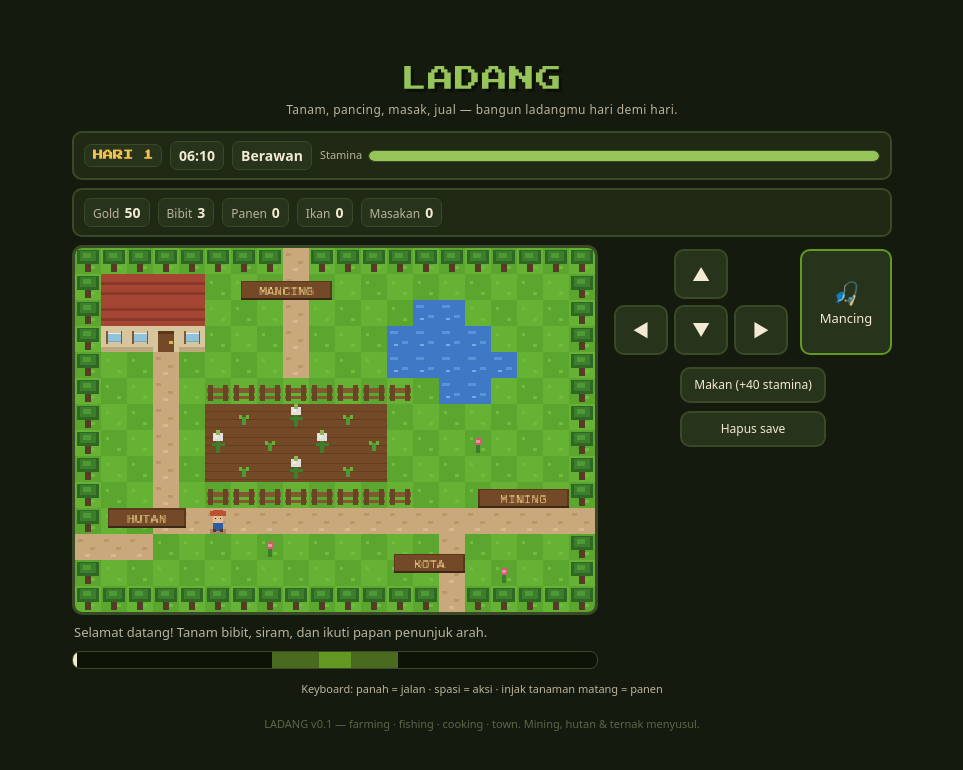
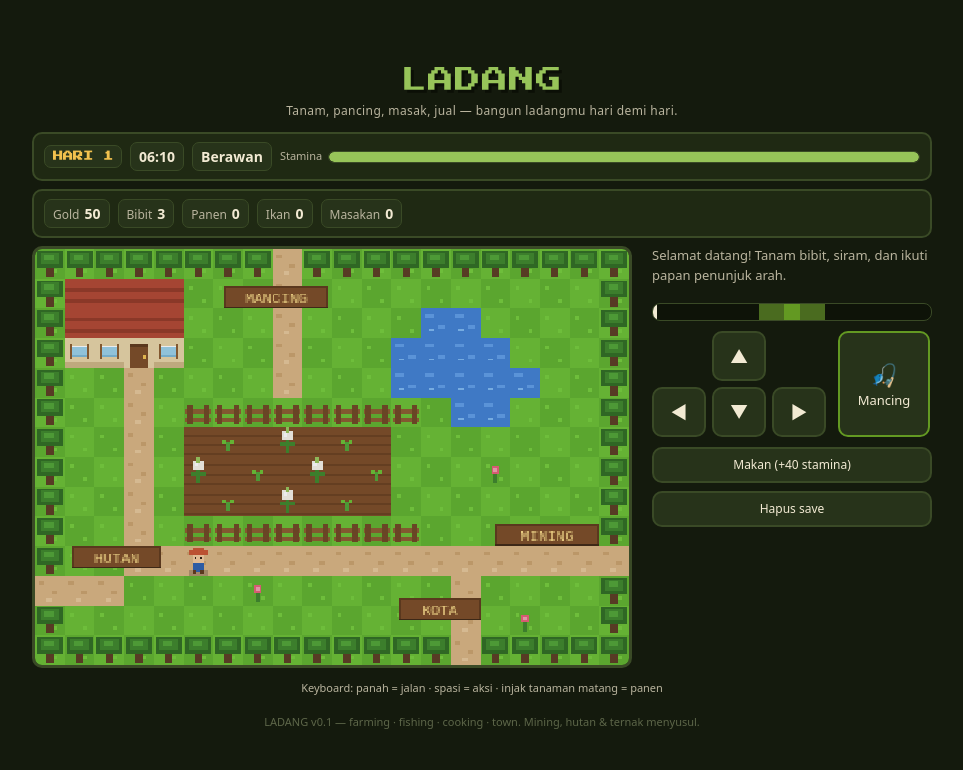
Before and after one commit to Ace-hub-cyber/Farmer-game, a Next.js app: page / in a window 1280 px wide. Shown: the top 770 px of the page, without its empty margins (158-1121 px from the left). Built offline with nearby package versions, Linux system fonts and the light colour scheme.

Commit message:
fix desktop layout: shop & msg di kolom kanan, canvas tidak bergeser

```diff
--- a/app/globals.css
+++ b/app/globals.css
@@ -56,14 +56,16 @@ button:disabled{opacity:.4;cursor:default;}
 .shop .note{font-size:11px;color:var(--ink-dim);margin-top:8px;}
 .hint{font-size:11px;color:var(--ink-dim);text-align:center;margin-top:12px;}
 footer{font-size:11px;color:#5d6649;text-align:center;margin-top:18px;}
-.game-section{display:contents;}
+.game-section{display:block;}
 @media (prefers-reduced-motion: reduce){#staFill{transition:none;}}
 @media (min-width:768px){
   body{justify-content:center;}
-  .wrap{max-width:820px;}
-  .game-section{display:flex;gap:16px;align-items:flex-start;}
+  .wrap{max-width:900px;}
+  .game-section{display:flex;gap:20px;align-items:flex-start;}
   .game-main{flex:1;min-width:0;}
-  .game-side{display:flex;flex-direction:column;align-items:center;gap:12px;padding-top:4px;}
-  .controls{margin-top:0;}
+  .game-side{width:280px;flex-shrink:0;display:flex;flex-direction:column;gap:10px;}
+  .msgline{margin:0;}
+  .controls{margin-top:0;justify-content:flex-start;}
   .minibtns{margin-top:0;flex-direction:column;}
+  .shop{margin-top:0;}
 }
--- a/components/GameCanvas.tsx
+++ b/components/GameCanvas.tsx
@@ -32,6 +32,9 @@ export default function GameCanvas() {
         <div className="game-section">
           <div className="game-main">
             <canvas id="map" width={320} height={224}></canvas>
+          </div>
+
+          <div className="game-side">
             <p className="msgline" id="msg">Selamat datang! Tanam bibit, siram, dan ikuti papan penunjuk arah.</p>
 
             <div className="fishbar">
@@ -40,10 +43,6 @@ export default function GameCanvas() {
               <div id="marker" style={{ left: 0 }}></div>
             </div>
 
-            <div id="shop" className="shop"></div>
-          </div>
-
-          <div className="game-side">
             <div className="controls">
               <div className="dpad">
                 <span></span>
@@ -60,6 +59,8 @@ export default function GameCanvas() {
               <button id="eat">Makan (+40 stamina)</button>
               <button id="reset">Hapus save</button>
             </div>
+
+            <div id="shop" className="shop"></div>
           </div>
         </div>
 
```
